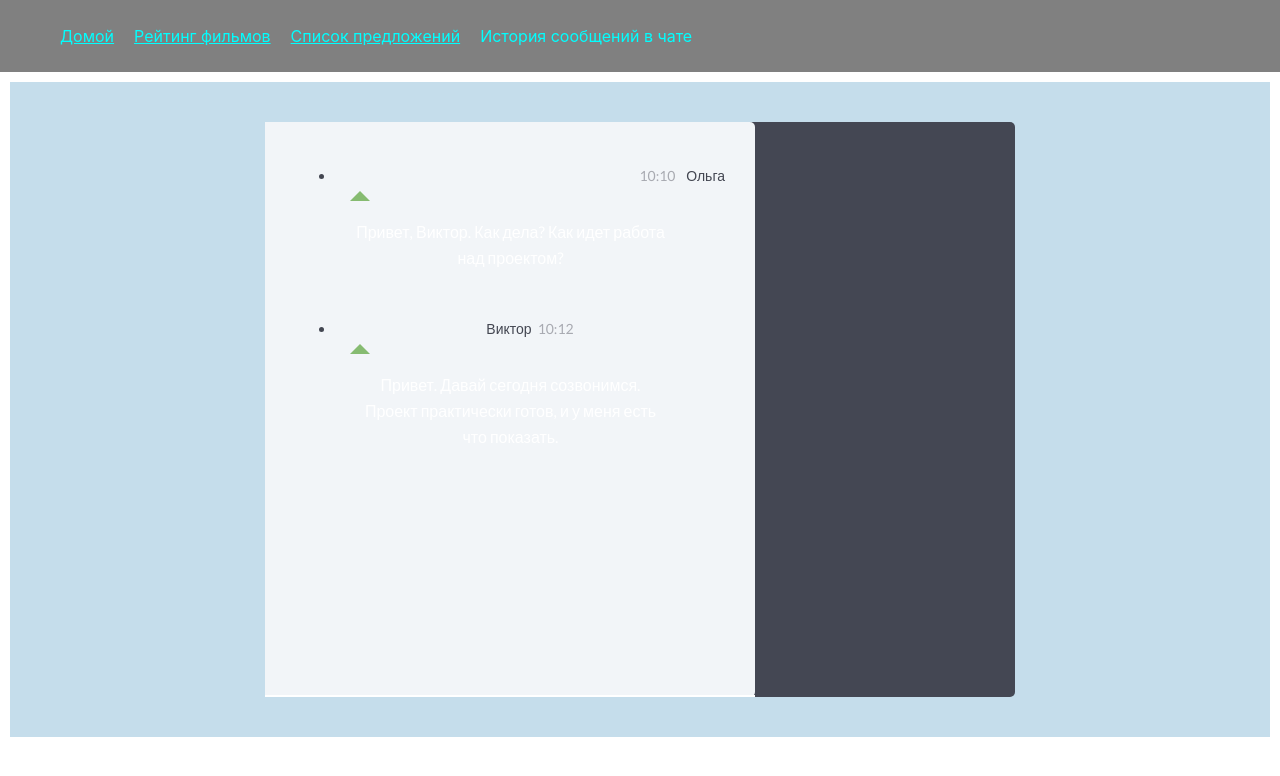
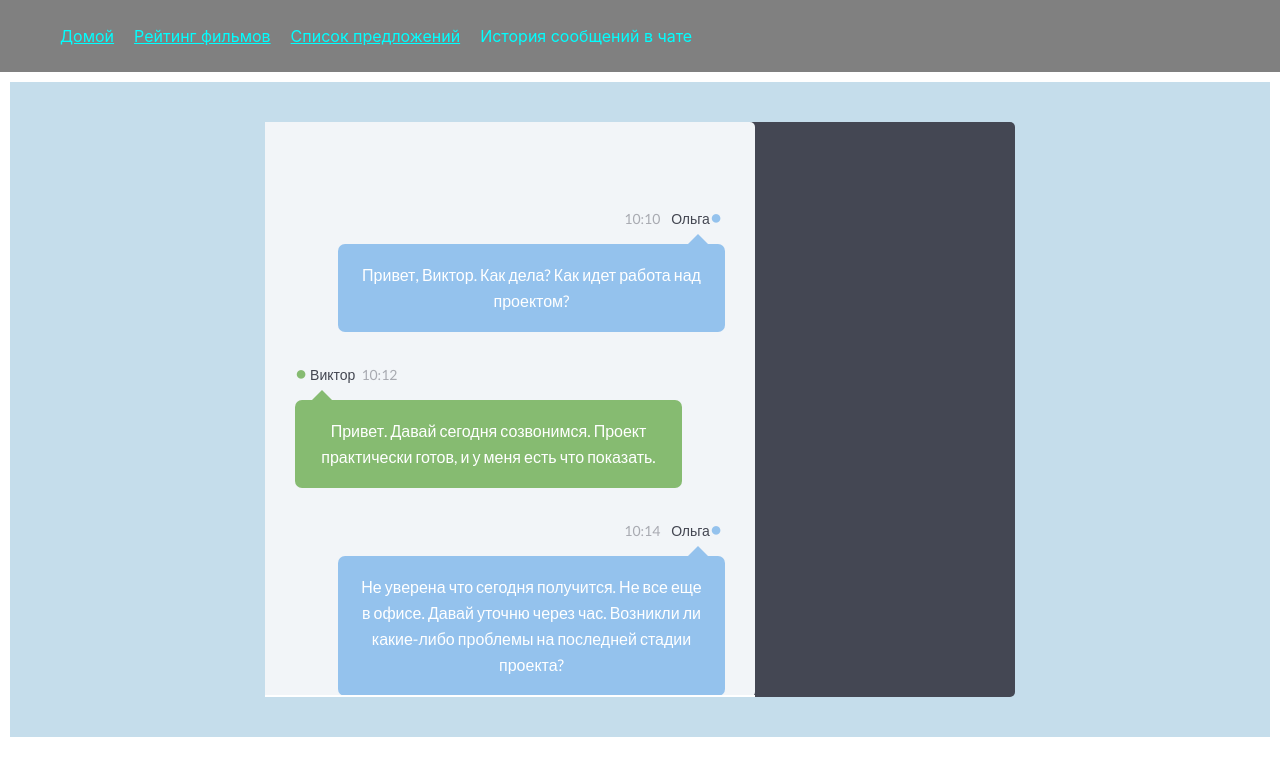
Before and after one commit to ShurikSAV/ra16-homeworks-03, a React (Create React App) app: page /ChatHistory in a window 1280 px wide. Shown: the top 776 px of the page. Built offline with nearby package versions, Linux system fonts and the light colour scheme.

Commit message:
закончил сообщения, добавил проверку пропсов

```diff
--- a/src/components/Listing/index.js
+++ b/src/components/Listing/index.js
@@ -1,10 +1,10 @@
 import React from 'react'
-//import PropTypes from 'prop-types';
+import PropTypes from 'prop-types';
 import style from './listing.module.css'
 
 //TODO Если название предложения привышает 50 символов, то необходимо выводить только первые 50 символов, и добавлять символ … в конце.
 //"state": "removed",
-export const Listing = ({item = {}}) => {
+export const Listing = ({item}) => {
 	const {state, url, MainImage, title, currency_code, price, quantity} = item
 
 	if(state === "removed") return null
@@ -44,9 +44,21 @@ export const Listing = ({item = {}}) => {
 		</div>
 	)
 }
+Listing.defaultProps = {
+	item: {}
+}
 
-/*
 Listing.propTypes = {
-	count: PropTypes.number
-	}
-*/
+	item: PropTypes.shape({
+		state: PropTypes.string,
+		url: PropTypes.string,
+		MainImage: PropTypes.shape({
+			url_570xN: PropTypes.string
+		}),
+		title: PropTypes.string,
+		currency_code: PropTypes.string,
+		price: PropTypes.string,
+		quantity: PropTypes.number
+		}
+	)
+}
--- /dev/null
+++ b/src/components/Message/index.js
@@ -0,0 +1,68 @@
+import React from 'react'
+import PropTypes from 'prop-types';
+import style from './message.module.css'
+
+export const Message = ({message}) => {
+	const {from, type, time, text} = message
+
+	let clearfix = ""
+	let messageStyle = style.my_message
+
+	let message_data = () => (
+		<div className={`${style.message_data} ${style.align_left}`}>
+			<span className={style.message_data_name}>
+				<i className={`${style.fa_circle} ${style.online}`}>●</i>
+				{from.name}
+			</span>
+			<span className={style.message_data_time}>{time}</span>
+		</div>
+	)
+
+	let message_text = () => (
+		<div className={`${style.message} ${messageStyle}`}>
+			{text}
+		</div>
+	)
+
+	if(type === "response") {
+		clearfix = style.clearfix
+		messageStyle = `${style.other_message} ${style.float_right}`
+
+		message_data = () => (
+			<div className={`${style.message_data} ${style.align_right}`}>
+				<span className={style.message_data_time}>{time}</span> &nbsp; &nbsp;
+				<span className={style.message_data_name}>{from.name}</span>
+				<i className={`${style.fa_circle} ${style.me}`}>●</i>
+			</div>
+		)
+	}
+	//else if(type === "message") {}
+	else if(type === "typing") {
+		message_text = () => (
+			<div className={style.typing}>
+				<i className={style.typing_text1}>●</i>
+				<i className={style.typing_text2}>●</i>
+				<i className={style.typing_text3}>●</i>
+			</div>
+		)
+	}
+
+	return (
+		<li className={`${style.li} ${clearfix}`}>
+			{message_data()}
+			{message_text()}
+		</li>
+	)
+}
+
+
+Message.propTypes = {
+	message: PropTypes.shape({
+		from: PropTypes.shape({
+			name: PropTypes.string
+		}),
+		type: PropTypes.string,
+		time: PropTypes.string,
+		text: PropTypes.string
+	})
+}
--- /dev/null
+++ b/src/components/Message/message.module.css
@@ -0,0 +1,105 @@
+/*
+@import url(https://fonts.googleapis.com/css?family=Lato:400,700);
+*/
+
+.li {
+	list-style-type: none;
+}
+
+.clearfix:after {
+	visibility: hidden;
+	display: block;
+	font-size: 0;
+	content: " ";
+	clear: both;
+	height: 0;
+}
+
+.align_left {
+	text-align: left;
+}
+.align_right {
+	text-align: right;
+}
+
+.message_data {
+	margin-bottom: 15px;
+}
+.message_data_time {
+	color: #a8aab1;
+	padding-left: 6px;
+}
+.message {
+	color: white;
+	padding: 18px 20px;
+	line-height: 26px;
+	font-size: 16px;
+	border-radius: 7px;
+	margin-bottom: 30px;
+	width: 90%;
+	position: relative;
+}
+
+.message:after {
+	bottom: 100%;
+	left: 7%;
+	border: solid transparent;
+	content: " ";
+	height: 0;
+	width: 0;
+	position: absolute;
+	pointer-events: none;
+	border-bottom-color: #86BB71;
+	border-width: 10px;
+	margin-left: -10px;
+}
+.my_message {
+	background: #86BB71;
+}
+.other_message {
+	background: #94C2ED;
+}
+.other_message:after {
+	border-bottom-color: #94C2ED;
+	left: 93%;
+}
+
+.online, .offline, .me {
+	margin-right: 3px;
+	font-size: 10px;
+}
+
+.online {
+	color: #86BB71;
+}
+
+.offline {
+	color: #E38968;
+}
+
+.me {
+	color: #94C2ED;
+}
+
+.float_right {
+	float: right;
+}
+
+.fa_circle {
+	font-size: 20px;
+}
+
+.typing {
+	text-align: left;
+	color: #86BB71;
+}
+
+.typing_text1 {
+	opacity: 1;
+}
+.typing_text2 {
+	opacity: 0.7;
+}
+.typing_text3 {
+	opacity: 0.3;
+}
--- a/src/components/MessageHistory/index.js
+++ b/src/components/MessageHistory/index.js
@@ -1,40 +1,24 @@
 import React from 'react'
-//import PropTypes from 'prop-types';
+import { Message } from '../Message'
+import PropTypes from 'prop-types';
 import style from './messageHistory.module.css'
 
 export const MessageHistory = ({list}) => {
 	if(!list || list.length <= 0) return null
 
 	return (
-		<ul>
-			<li className={style.clearfix}>
-				<div className={`${style.message_data} ${style.align_right}`}>
-					<span className={style.message_data_time}>10:10</span> &nbsp; &nbsp;
-					<span className={style.message_data_name}>Ольга</span>
-					<i className={`${style.fa} ${style.fa_circle} ${style.me}`}></i>
-				</div>
-				<div className={`${style.message} ${style.other_message} ${style.float_right}`}>
-					Привет, Виктор. Как дела? Как идет работа над проектом?
-				</div>
-			</li>
-			<li>
-				<div className={style.message_data}>
-					<span className={style.message_data_name}><i className= {`${style.fa} ${style.fa_circle} ${style.online}`}></i> Виктор</span>
-					<span className={style.message_data_time}>10:12</span>
-				</div>
-				<div className={`${style.message} ${style.my_message}`}>
-					Привет. Давай сегодня созвонимся. Проект практически готов, и у меня есть что показать.
-				</div>
-			</li>
+		<ul className={style.messageHistory}>
+			{list.map(
+				(item) => <Message key={item.id} message={item} />
+			)}
 		</ul>
 	)
 }
 
 MessageHistory.defaultProps = {
 	list: []
-	};
-/*
+}
+
 MessageHistory.propTypes = {
-	count: PropTypes.number
-	}
-*/
+	list: PropTypes.array
+}
--- a/src/components/MessageHistory/messageHistory.module.css
+++ b/src/components/MessageHistory/messageHistory.module.css
@@ -1,75 +1,6 @@
 @import url(https://fonts.googleapis.com/css?family=Lato:400,700);
 
-.clearfix:after {
-  visibility: hidden;
-  display: block;
-  font-size: 0;
-  content: " ";
-  clear: both;
-  height: 0;
+.messageHistory {
+  font: 14px/20px "Lato", Arial, sans-serif;
+  padding: 40px 0;
 }
-
-.align_left {
-    text-align: left;
-  }
-
-.align_right {
-    text-align: right;
-  }
-
-.message_data {
-    margin-bottom: 15px;
-  }
-.message_data_time {
-    color: #a8aab1;
-    padding-left: 6px;
-  }
-.message {
-    color: white;
-    padding: 18px 20px;
-    line-height: 26px;
-    font-size: 16px;
-    border-radius: 7px;
-    margin-bottom: 30px;
-    width: 90%;
-    position: relative;
-  }
-
-.message:after {
-    bottom: 100%;
-    left: 7%;
-    border: solid transparent;
-    content: " ";
-    height: 0;
-    width: 0;
-    position: absolute;
-    pointer-events: none;
-    border-bottom-color: #86BB71;
-    border-width: 10px;
-    margin-left: -10px;
-  }
-  .my-message {
-    background: #86BB71;
-  }
-  .other-message {
-    background: #94C2ED;
-  }
-  .other-message:after {
-    border-bottom-color: #94C2ED;
-    left: 93%;
-  }
-
-  textarea {
-    width: 100%;
-    border: none;
-    padding: 10px 20px;
-    font: 14px/22px "Lato", Arial, sans-serif;
-    margin-bottom: 10px;
-    border-radius: 5px;
-    resize: none;
-  }
-  .fa-file-o, .fa-file-image-o {
-    font-size: 16px;
-    color: gray;
-    cursor: pointer;
-  }
--- a/src/components/Stars/index.js
+++ b/src/components/Stars/index.js
@@ -17,4 +17,4 @@ export const Stars = ({count}) => {
 
 Stars.propTypes = {
 	count: PropTypes.number
-	}
+}
```
Also changed, not shown: src/pages/ChatHistoryPage/index.js (+0 -7 lines).
